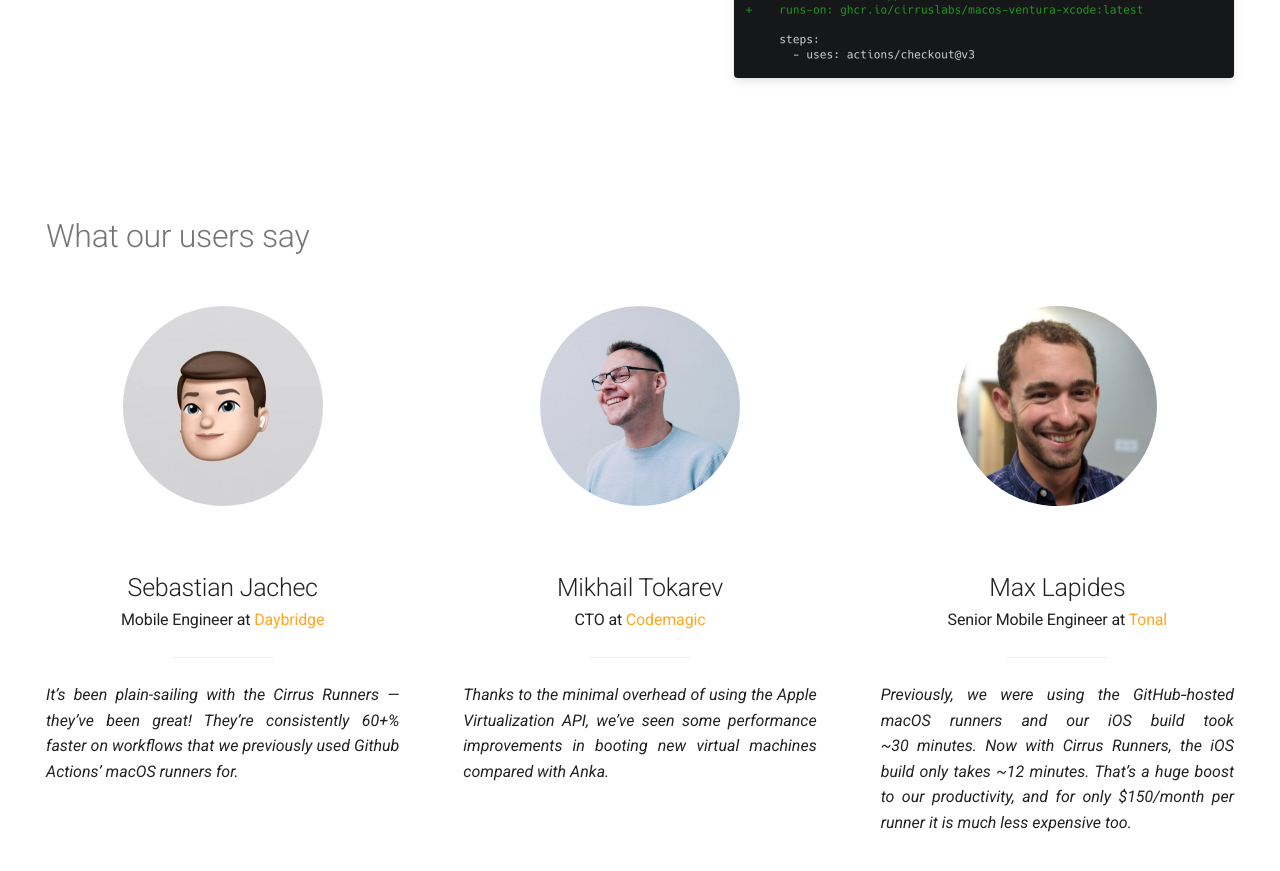
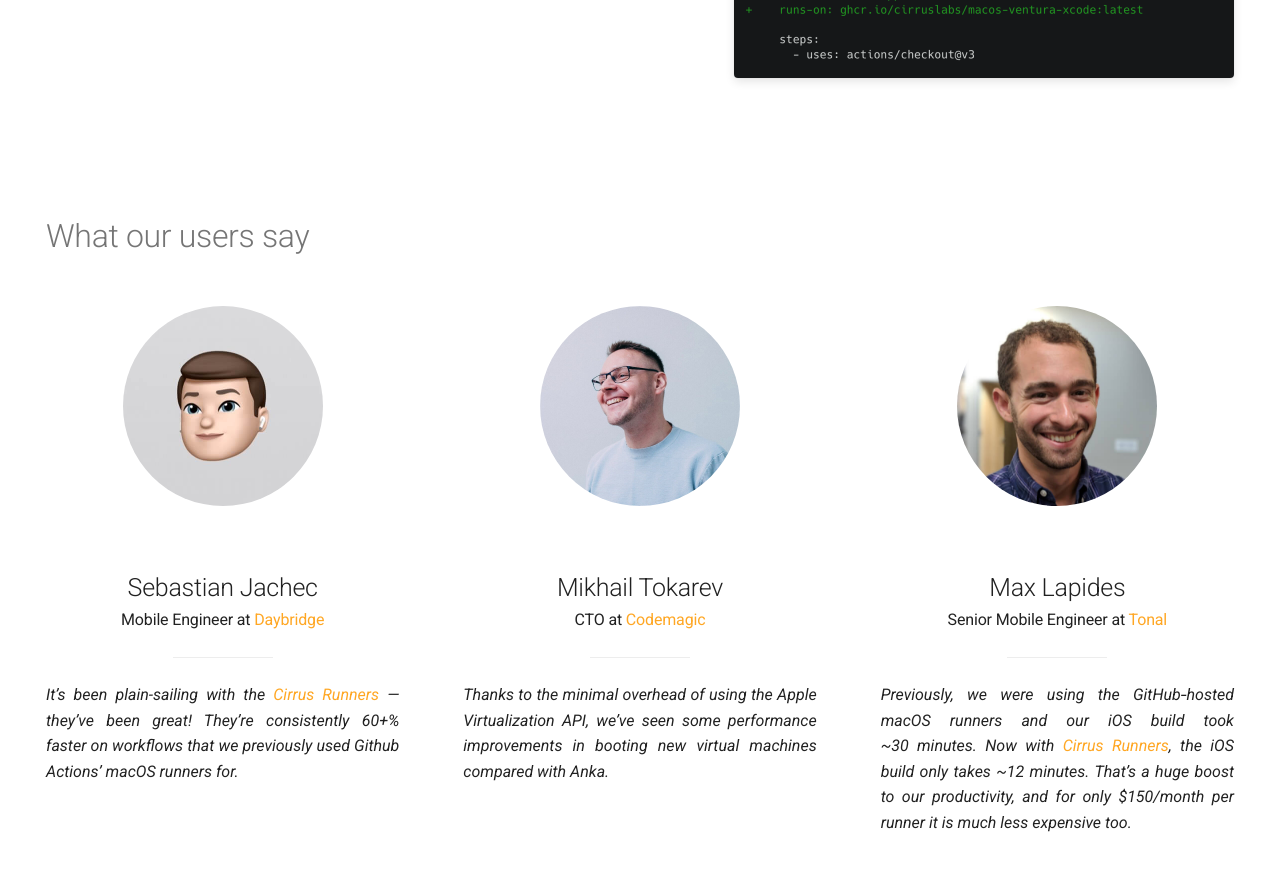
Before and after one commit to cirruslabs/tart, an MkDocs documentation site: the page built from docs/index.md, in a window 1280 px wide and 900 px high, scrolled down 1888 px. Shown: the top 871 px of the window. Built offline with MkDocs 1.6.1 and Material for MkDocs 9.7.7, drawn with Linux system fonts in a browser that asks for light colours; a script that is not in the unit is left out; comment, search, counter and statistics services are not loaded; some of the changed lines change nothing that is shown; some of the changed text lies outside the part shown.

Commit message:
Remove paragraph from Hero + add links

```diff
--- a/docs/theme/overrides/home.html
+++ b/docs/theme/overrides/home.html
@@ -83,17 +83,6 @@
           manage <i>macOS</i> and <i>Linux</i> virtual machines on
           <i>Apple Silicon.</i>
         </h2>
-        <p>
-          Tart can be easily
-          <a href="/cirrus-cli">integrated with any other CI</a> and soon will
-          get
-          <a
-            href="https://github.com/cirruslabs/tart/issues/372"
-            target="_blank"
-            >clustering capabilities</a
-          >
-          to orchestrate virtual machines on multiple physical hosts.
-        </p>
         <a href="/quick-start" title="Quick Start" class="md-button">
           Learn More
         </a>
@@ -214,7 +203,8 @@
             </h3>
             <hr />
             <cite>
-              It&rsquo;s been plain-sailing with the Cirrus Runners&nbsp;&mdash;
+              It&rsquo;s been plain-sailing with the
+              <a href="/github-actions">Cirrus Runners</a>&nbsp;&mdash;
               they&rsquo;ve been great! They&rsquo;re consistently&nbsp;60+%
               faster on&nbsp;workflows that we&nbsp;previously used Github
               Actions&rsquo; macOS runners for.
@@ -262,10 +252,10 @@
             <hr />
             <cite>
               Previously, we were using the GitHub&#8209;hosted macOS runners
-              and our iOS build took ~30&nbsp;minutes. Now with Cirrus Runners,
-              the iOS build only takes ~12&nbsp;minutes. That’s a huge boost to
-              our productivity, and for only $150/month per runner it is much
-              less expensive too.
+              and our iOS build took ~30&nbsp;minutes. Now with
+              <a href="/github-actions">Cirrus Runners</a>, the iOS build only
+              takes ~12&nbsp;minutes. That’s a huge boost to our productivity,
+              and for only $150/month per runner it is much less expensive too.
             </cite>
           </figcaption>
         </figure>
```
